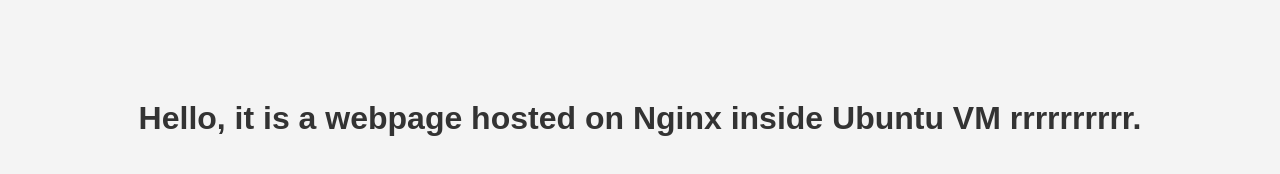
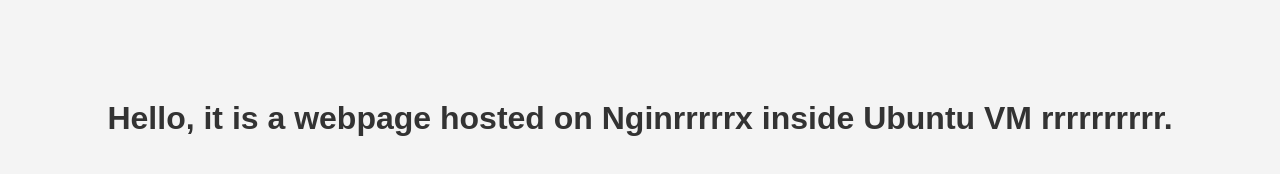
Before and after one commit to AKTECHLEARN/MYNEW, a plain HTML site: page index.html in a window 1280 px wide. Drawn offline with Linux system fonts and the light colour scheme.

Commit message:
Update index.html

```diff
--- a/index.html
+++ b/index.html
@@ -16,6 +16,6 @@
     </style>
 </head>
 <body>
-    <h1>Hello, it is a webpage hosted on Nginx inside Ubuntu VM rrrrrrrrrr.</h1>
+    <h1>Hello, it is a webpage hosted on Nginrrrrrx inside Ubuntu VM rrrrrrrrrr.</h1>
 </body>
 </html>
```
